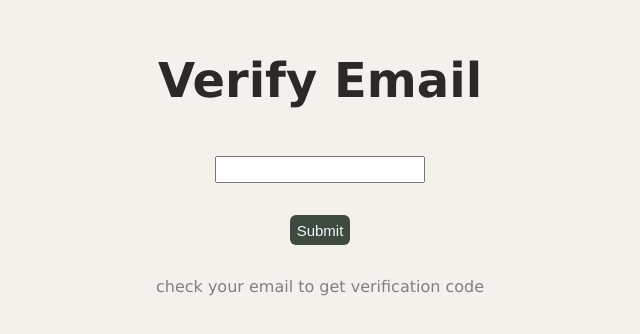
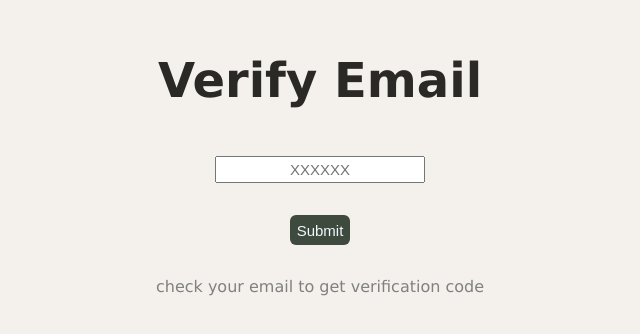
Before and after one commit to MahmoudX8/Nesty-Frontend, a React (Vite) app: page /verify-otp/change-password in a window 1280 px wide. Shown: the part 226-560 px from the top of the page, without its empty margins (320-960 px from the left). Built offline with nearby package versions, Linux system fonts and the light colour scheme; no server answers.

Commit message:
Update ForgetPasswordOtpVerify.jsx

```diff
--- a/src/pages/auth/ForgetPasswordOtpVerify.jsx
+++ b/src/pages/auth/ForgetPasswordOtpVerify.jsx
@@ -57,7 +57,7 @@ export const ForgetPasswordOtpVerify = () => {
         </div>
         <div className="codeArea">
             <form action="" onSubmit={handlesubmit}>
-                <input type="text" name="" id="" value={userOtp} onChange={(e)=>{setUserOtp(e.target.value)}} disabled={loading} required/>
+                <input type="text" name="" id="" placeholder="XXXXXX" value={userOtp} onChange={(e)=>{setUserOtp(e.target.value)}} disabled={loading} required/>
                 <button disabled={loading} type='submit'>{loading ? '...' : 'Submit'}</button>
                 <p style={{color:'grey',fontFamily:'Lucida Sans, Lucida Sans Regular, Lucida Grande, Lucida Sans Unicode, Geneva, Verdana, sans-serif'}}>check your email to get verification code</p>
             </form>
```
